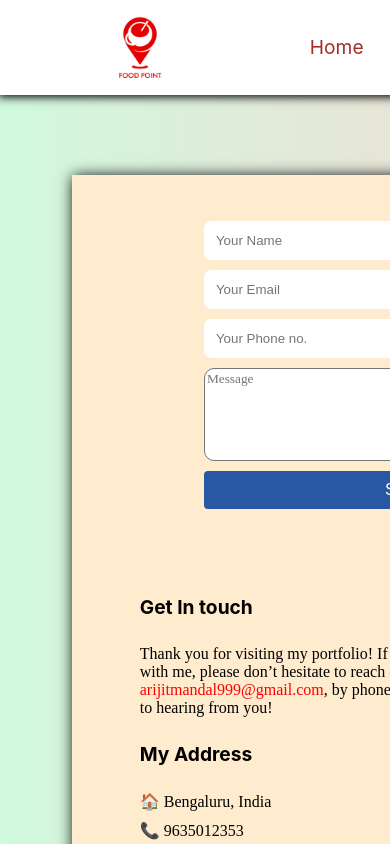
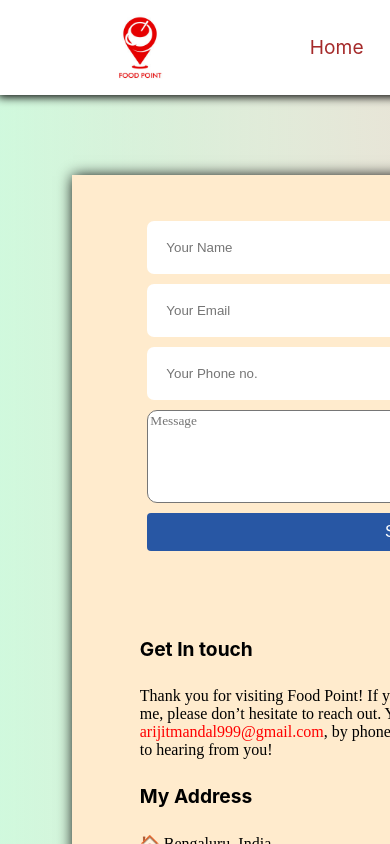
Before and after one commit to arijitmandal10/food-point-app, a React (Create React App) app: page /contact in a window 390 px wide. Shown: the top 844 px of the page. Built offline with nearby package versions, Linux system fonts and the light colour scheme.

Commit message:
css update

```diff
--- a/src/index.css
+++ b/src/index.css
@@ -720,6 +720,49 @@ h5 {
 	}
 
 	#contact-form {
-		width: 65%;
+		width: 80%;
+	}
+	#contact-form > input {
+		padding: 19px;
+		width: 35rem;
+		/* border: none; */
+		/* border-radius: 7px; */
+	}
+
+	.card-bottom {
+		/* display: flex; */
+		font-size: 14px;
+		margin-bottom: -24px;
+		/* justify-content: space-between; */
+		/* padding-inline: 0px; */
+	}
+	.restaurantCard {
+		/* display: flex;
+		flex-direction: column;
+		justify-content: space-around; */
+		width: 168px;
+		margin: 37px;
+		min-height: 19em;
+		margin-bottom: 0px;
+		/* border: 1px solid black; */
+		/* background-color: #ffffff8c; */
+		padding: 16px;
+		padding-bottom: 0px;
+		padding-top: 4px;
+		/* border-bottom: 1px solid black;
+		border-radius: 10px;
+		transition: transform 0.3s ease; */
+		/* border-radius: 10px; */
+		/* border-bottom-style: solid; */
+	}
+	.restaurantCard h3 {
+		/* margin-top: 0px;
+		font-family: math; */
+		font-size: 17px;
+	}
+	.restaurantCard > img {
+		height: 156px;
+		width: -webkit-fill-available;
+		margin: -11px;
 	}
 }
--- a/src/pages/contact.js
+++ b/src/pages/contact.js
@@ -29,7 +29,7 @@ export const Contact = () => {
 				<div id='my-details-container'>
 					<h4>Get In touch</h4>
 					<p>
-						Thank you for visiting my portfolio! If you have any questions or would like to get in touch with me, please don’t
+						Thank you for visiting Food Point! If you have any questions or would like to get in touch with me, please don’t
 						hesitate to reach out. You can contact me by email at{' '}
 						<a href='mailto:arijitmandal999@gmail.com'>arijitmandal999@gmail.com</a>, by phone, or by filling out the contact form
 						below. I look forward to hearing from you!
```
